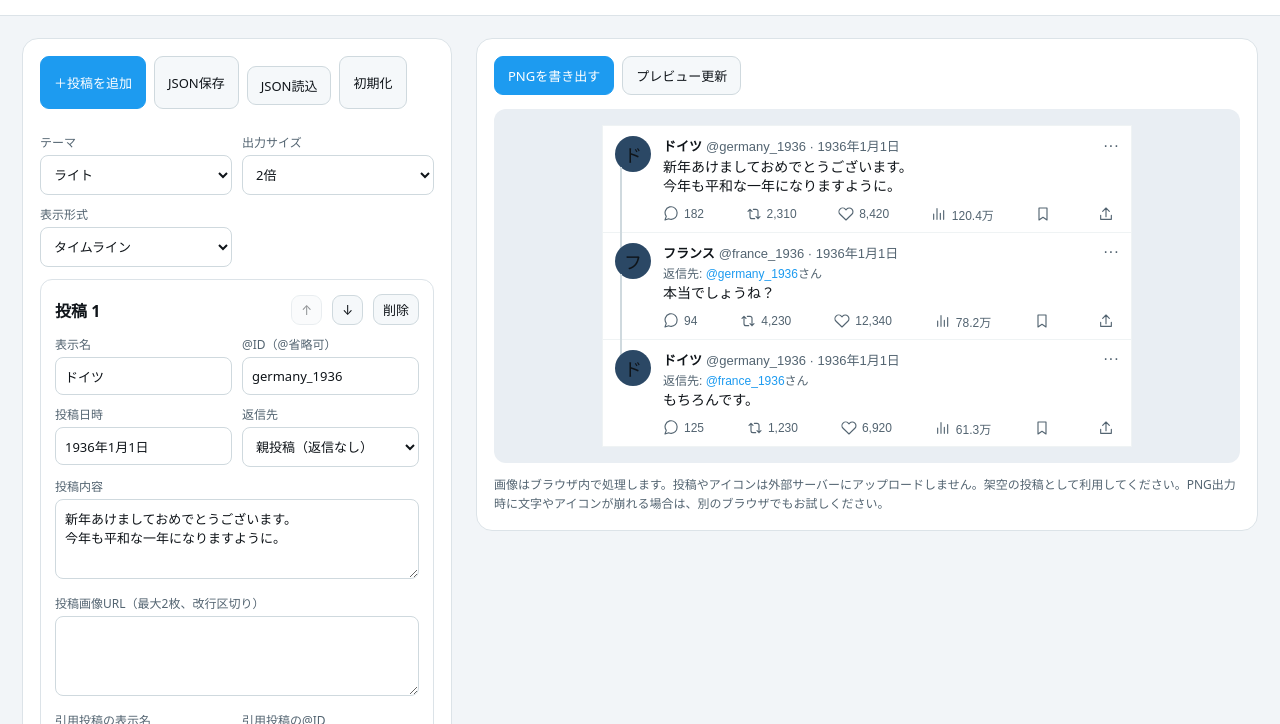
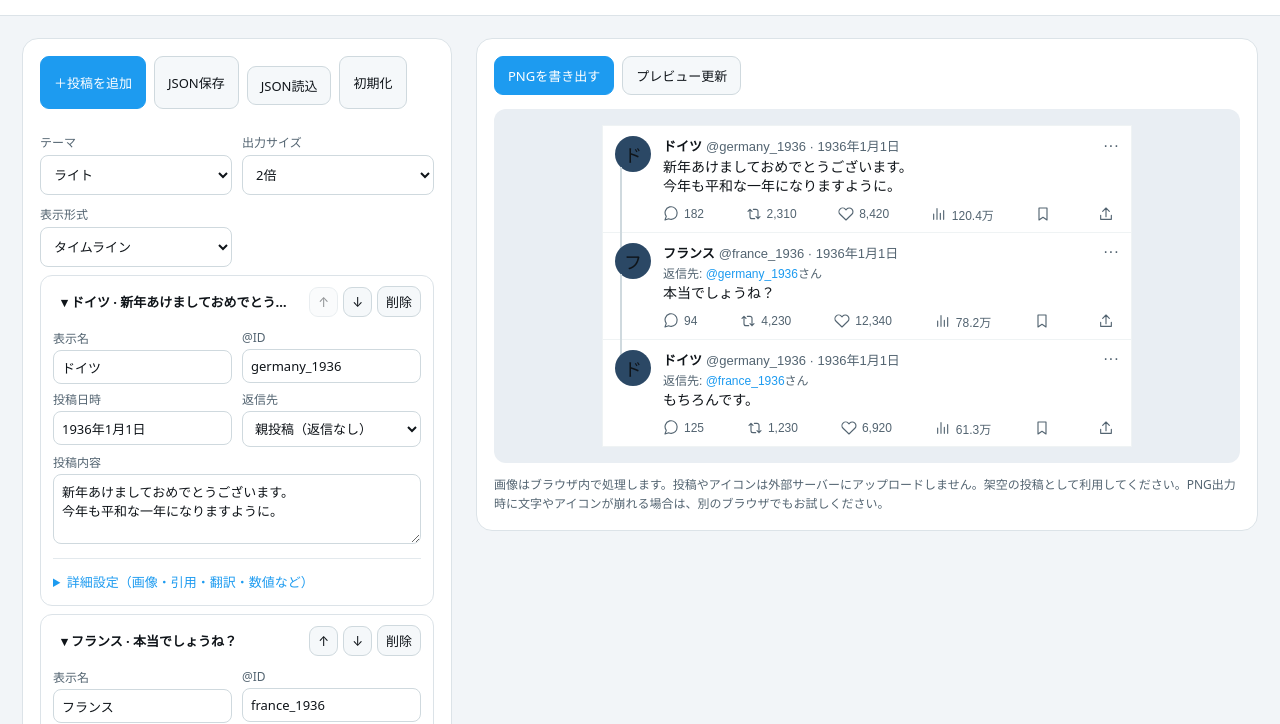
Before and after one commit to azxcvbA/x-thread-make, a plain HTML site: page index.html in a window 1280 px wide. Shown: the part 76-800 px from the top of the page. Drawn offline with nearby package versions, Linux system fonts and the light colour scheme.

Commit message:
Compact post editor with collapsible posts and advanced settings

```diff
--- a/index.html
+++ b/index.html
@@ -44,7 +44,7 @@ input,textarea,select{background:white;color:#0f1419;border-color:#cfd9de}label{
 .thread.detail .tweet:first-child .bodyText{font-size:17px;line-height:1.45}
 .thread.detail .tweet:first-child .stats{padding-top:9px;border-top:1px solid #eff3f4}
 @media(max-width:880px){.thread{min-width:530px}.canvasWrap{overflow-x:auto}}
-</style></head><body>
+.postEditor{padding:10px 12px;margin:8px 0}.postHead{gap:5px}.postHead button{padding:5px 8px}.editorToggle{flex:1;text-align:left;min-width:0;white-space:nowrap;overflow:hidden;text-overflow:ellipsis;background:transparent;border:0;font-weight:700;color:#0f1419}.editorFields{margin-top:6px}.editorFields label{margin:6px 0 3px}.editorFields textarea{min-height:62px}.advancedEditor{margin-top:9px;border-top:1px solid #e3e9ed;padding-top:9px}.advancedEditor summary{cursor:pointer;color:#1d9bf0;font-size:13px;padding:4px 0}.advancedEditor[open] .fields{margin-top:5px}.advancedEditor textarea{min-height:50px}.postEditor input,.postEditor select,.postEditor textarea{padding:7px 8px} </style></head><body>
 <header><h1>X風ツイート・リプライメーカー</h1><p>1936年の架空SNSにも。画像・プロフィール・数字を自由に編集し、会話ごとPNGに保存。</p></header>
 <main class="layout"><section class="panel"><div class="toolbar">
 <button class="primary" id="add">＋投稿を追加</button><button id="save">JSON保存</button><label class="fileButton">JSON読込<input type="file" id="load" accept=".json,application/json"></label><button id="reset">初期化</button></div>
@@ -64,12 +64,43 @@ let theme='dark';
 const el=id=>document.getElementById(id);
 const escapeHTML=s=>String(s??'').replace(/[&<>"']/g,c=>({'&':'&amp;','<':'&lt;','>':'&gt;','"':'&quot;',"'":'&#39;'}[c]));
 function persist(){try{localStorage.setItem(key,JSON.stringify(posts))}catch{}}
-function makeEditor(p,i){const wrap=document.createElement('div');wrap.className='postEditor';const heading=document.createElement('div');heading.className='postHead';heading.innerHTML='<b>投稿 '+(i+1)+'</b>';const moveUp=document.createElement('button');moveUp.textContent='↑';moveUp.disabled=i===0;moveUp.onclick=()=>{[posts[i-1],posts[i]]=[posts[i],posts[i-1]];update()};const moveDown=document.createElement('button');moveDown.textContent='↓';moveDown.disabled=i===posts.length-1;moveDown.onclick=()=>{[posts[i+1],posts[i]]=[posts[i],posts[i+1]];update()};const remove=document.createElement('button');remove.textContent='削除';remove.disabled=posts.length===1;remove.onclick=()=>{posts.splice(i,1);posts.forEach(t=>{if(!posts.some(x=>x.id===t.parent))t.parent=''});update()};heading.append(moveUp,moveDown,remove);wrap.append(heading);
-const grid=document.createElement('div');grid.className='fields';
-function field(title,key,kind='text',full=false){const box=document.createElement('div');if(full)box.className='full';const label=document.createElement('label');label.textContent=title;const input=document.createElement(kind==='textarea'?'textarea':'input');if(kind!=='textarea')input.type='text';input.value=p[key]??'';input.addEventListener('input',()=>{p[key]=input.value;persist();render()});box.append(label,input);grid.append(box)}
-field('表示名','name');field('@ID（@省略可）','handle');field('投稿日時','date');const selbox=document.createElement('div');const lab=document.createElement('label');lab.textContent='返信先';const sel=document.createElement('select');sel.innerHTML='<option value="">親投稿（返信なし）</option>';posts.filter(x=>x.id!==p.id).forEach(x=>{const option=document.createElement('option');option.value=x.id;option.textContent=x.name+'：'+x.body.slice(0,20);sel.append(option)});sel.value=p.parent||'';sel.onchange=()=>{p.parent=sel.value;persist();render()};selbox.append(lab,sel);grid.append(selbox);
-field('投稿内容','body','textarea',true);field('投稿画像URL（最大2枚、改行区切り）','media','textarea',true);field('引用投稿の表示名','quoteName');field('引用投稿の@ID','quoteHandle');field('引用投稿の本文','quoteBody','textarea',true);field('引用投稿の画像URL','quoteMedia','textarea',true);field('翻訳元の言語（空欄なら非表示）','translation');field('表示回数','views');field('いいね','likes');field('リポスト','reposts');field('返信数','replies');field('アイコン（画像URL / アップロード後の画像）','avatar','textarea',true);const badgeBox=document.createElement('div');const badgeLabel=document.createElement('label');badgeLabel.textContent='認証バッジ';const badge=document.createElement('input');badge.type='checkbox';badge.checked=!!p.verified;badge.style.width='auto';badge.onchange=()=>{p.verified=badge.checked;persist();render()};badgeBox.append(badgeLabel,badge);grid.append(badgeBox);
-const uploadBox=document.createElement('div');uploadBox.className='full';const uploadLabel=document.createElement('label');uploadLabel.textContent='アイコンを端末から選択';const file=document.createElement('input');file.type='file';file.accept='image/*';file.onchange=()=>{const selected=file.files?.[0];if(!selected)return;const reader=new FileReader();reader.onload=()=>{p.avatar=String(reader.result);update()};reader.readAsDataURL(selected)};uploadBox.append(uploadLabel,file);grid.append(uploadBox);wrap.append(grid);return wrap}
+const collapsedPosts=new Set();
+function makeEditor(p,i){
+ const wrap=document.createElement('div');wrap.className='postEditor';
+ const heading=document.createElement('div');heading.className='postHead';
+ const toggle=document.createElement('button');toggle.className='editorToggle';toggle.textContent=(collapsedPosts.has(p.id)?'▸ ':'▾ ')+(p.name||'投稿 '+(i+1))+'  ·  '+String(p.body||'').replace(/\s+/g,' ').slice(0,22);toggle.title='クリックで編集欄を折りたたむ';toggle.onclick=()=>{if(collapsedPosts.has(p.id))collapsedPosts.delete(p.id);else collapsedPosts.add(p.id);editors()};
+ const moveUp=document.createElement('button');moveUp.textContent='↑';moveUp.disabled=i===0;moveUp.onclick=()=>{[posts[i-1],posts[i]]=[posts[i],posts[i-1]];update()};
+ const moveDown=document.createElement('button');moveDown.textContent='↓';moveDown.disabled=i===posts.length-1;moveDown.onclick=()=>{[posts[i+1],posts[i]]=[posts[i],posts[i+1]];update()};
+ const remove=document.createElement('button');remove.textContent='削除';remove.disabled=posts.length===1;remove.onclick=()=>{posts.splice(i,1);collapsedPosts.delete(p.id);posts.forEach(t=>{if(!posts.some(x=>x.id===t.parent))t.parent=''});update()};
+ heading.append(toggle,moveUp,moveDown,remove);wrap.append(heading);
+ if(collapsedPosts.has(p.id))return wrap;
+ const grid=document.createElement('div');grid.className='fields editorFields';
+ const details=document.createElement('details');details.className='advancedEditor';const summary=document.createElement('summary');summary.textContent='詳細設定（画像・引用・翻訳・数値など）';details.append(summary);const advanced=document.createElement('div');advanced.className='fields';details.append(advanced);
+ function field(title,key,kind='text',full=false,destination=grid){
+  const box=document.createElement('div');if(full)box.className='full';
+  const label=document.createElement('label');label.textContent=title;
+  const input=document.createElement(kind==='textarea'?'textarea':'input');
+  if(kind!=='textarea')input.type='text';
+  if(kind==='textarea')input.rows=key==='body'?3:2;
+  input.value=p[key]??'';input.addEventListener('input',()=>{p[key]=input.value;persist();render();toggle.textContent='▾ '+(p.name||'投稿 '+(i+1))+'  ·  '+String(p.body||'').replace(/\s+/g,' ').slice(0,22)});
+  box.append(label,input);destination.append(box)
+ }
+ field('表示名','name');field('@ID','handle');field('投稿日時','date');
+ const selbox=document.createElement('div');const lab=document.createElement('label');lab.textContent='返信先';
+ const sel=document.createElement('select');sel.innerHTML='<option value="">親投稿（返信なし）</option>';
+ posts.filter(x=>x.id!==p.id).forEach(x=>{const option=document.createElement('option');option.value=x.id;option.textContent=x.name+'：'+x.body.slice(0,20);sel.append(option)});
+ sel.value=p.parent||'';sel.onchange=()=>{p.parent=sel.value;persist();render()};selbox.append(lab,sel);grid.append(selbox);
+ field('投稿内容','body','textarea',true);
+ field('表示回数','views','text',false,advanced);field('いいね','likes','text',false,advanced);field('リポスト','reposts','text',false,advanced);field('返信数','replies','text',false,advanced);
+ field('投稿画像URL（最大2枚・改行区切り）','media','textarea',true,advanced);
+ field('引用投稿の表示名','quoteName','text',false,advanced);field('引用投稿の@ID','quoteHandle','text',false,advanced);
+ field('引用投稿の本文','quoteBody','textarea',true,advanced);field('引用投稿の画像URL','quoteMedia','textarea',true,advanced);
+ field('翻訳元の言語','translation','text',false,advanced);
+ const badgeBox=document.createElement('div');const badgeLabel=document.createElement('label');badgeLabel.textContent='認証バッジ';const badge=document.createElement('input');badge.type='checkbox';badge.checked=!!p.verified;badge.style.width='auto';badge.onchange=()=>{p.verified=badge.checked;persist();render()};badgeBox.append(badgeLabel,badge);advanced.append(badgeBox);
+ field('アイコン画像URL','avatar','text',true,advanced);
+ const uploadBox=document.createElement('div');uploadBox.className='full';const uploadLabel=document.createElement('label');uploadLabel.textContent='アイコンを端末から選択';const file=document.createElement('input');file.type='file';file.accept='image/*';file.onchange=()=>{const selected=file.files?.[0];if(!selected)return;const reader=new FileReader();reader.onload=()=>{p.avatar=String(reader.result);update()};reader.readAsDataURL(selected)};uploadBox.append(uploadLabel,file);advanced.append(uploadBox);
+ wrap.append(grid,details);return wrap
+}
 function editors(){el('editors').replaceChildren(...posts.map(makeEditor))}
 
 const icons={
```
